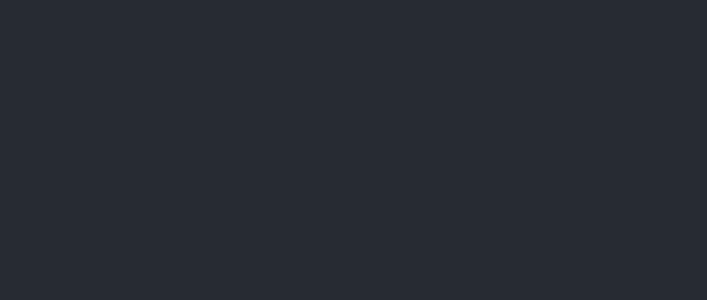
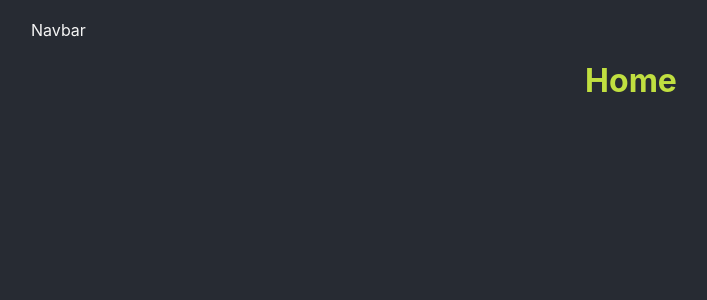
Before and after one commit to warderer/intro-react-g40a, a React (Vite) app in the folder 07-react-router-dom/: page / in a window 1280 px wide. Shown: the top 300 px of the page, without its empty margins (9-716 px from the left). Built offline with nearby package versions, Linux system fonts and the light colour scheme.

Commit message:
✨ Add Routing to project

```diff
--- a/07-react-router-dom/src/App.jsx
+++ b/07-react-router-dom/src/App.jsx
@@ -1,10 +1,16 @@
+import { BrowserRouter } from 'react-router-dom'
+import Navbar from './components/Navbar'
+import AppRoutes from './routes/AppRoutes'
 import './App.css'
 
 function App () {
   return (
-    <>
-
-    </>
+    <div className='container'>
+      <BrowserRouter>
+        <Navbar />
+        <AppRoutes />
+      </BrowserRouter>
+    </div>
   )
 }
 
```
